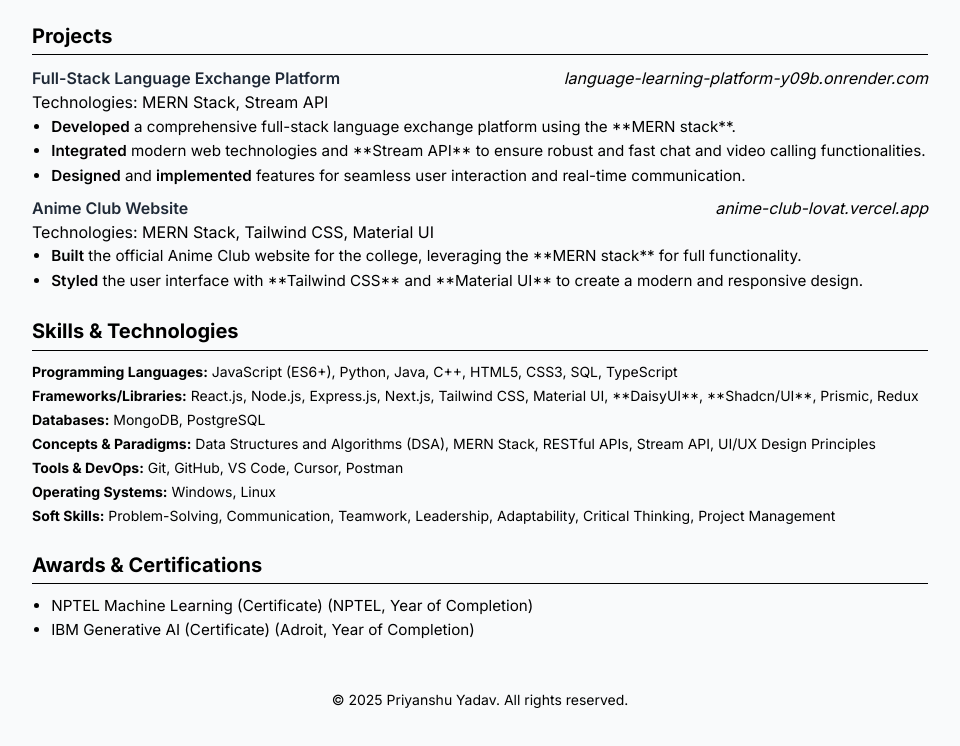
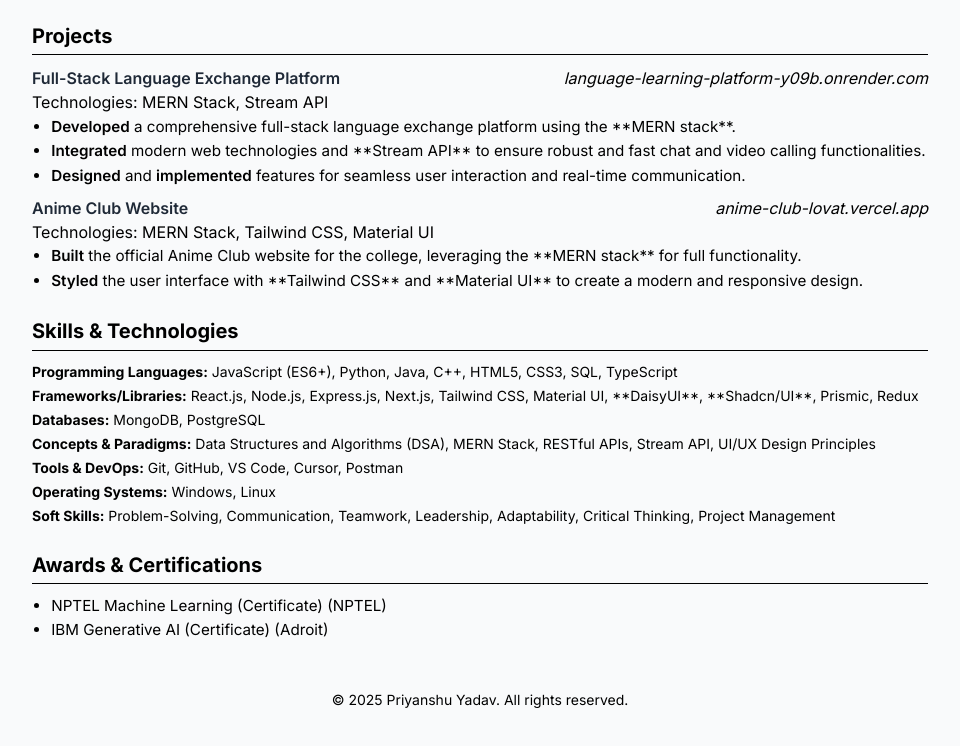
Before and after one commit to Priyanshu123a19/My-Resume, a plain HTML site: page index.html in a window 1280 px wide. Shown: the part 1083-1829 px from the top of the page, without its empty margins (160-1120 px from the left). Drawn offline with nearby package versions, Linux system fonts and the light colour scheme.

Commit message:
Update index.html

```diff
--- a/index.html
+++ b/index.html
@@ -333,8 +333,8 @@
             <section>
                 <h2 class="section-title-line text-indigo-700-light-mode">Awards & Certifications</h2>
                 <ul class="highlights text-gray-700">
-                    <li>NPTEL Machine Learning (<a href="https://drive.google.com/file/d/1_8sTv9eubHfZfu7OYyJjqvI3Y4fZ7kvY/view?usp=sharing" target="_blank" class="hover:underline">Certificate</a>) (NPTEL, Year of Completion)</li>
-                    <li>IBM Generative AI (<a href="https://drive.google.com/file/d/1lWVCKkQnzCj7C7WkfAVJjAUUf_H-5ENx/view?usp=sharing" target="_blank" class="hover:underline">Certificate</a>) (Adroit, Year of Completion)</li>
+                    <li>NPTEL Machine Learning (<a href="https://drive.google.com/file/d/1_8sTv9eubHfZfu7OYyJjqvI3Y4fZ7kvY/view?usp=sharing" target="_blank" class="hover:underline">Certificate</a>) (NPTEL)</li>
+                    <li>IBM Generative AI (<a href="https://drive.google.com/file/d/1lWVCKkQnzCj7C7WkfAVJjAUUf_H-5ENx/view?usp=sharing" target="_blank" class="hover:underline">Certificate</a>) (Adroit)</li>
                 </ul>
             </section>
         </main>
```
